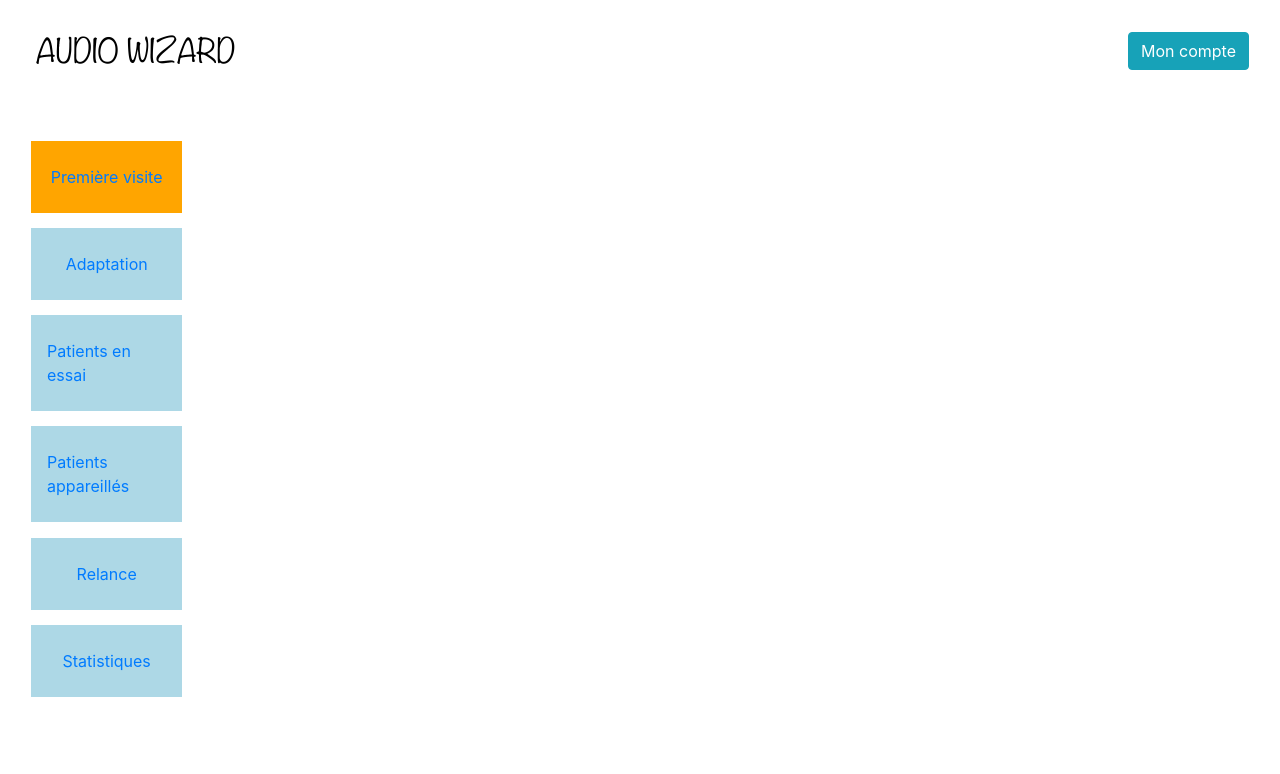
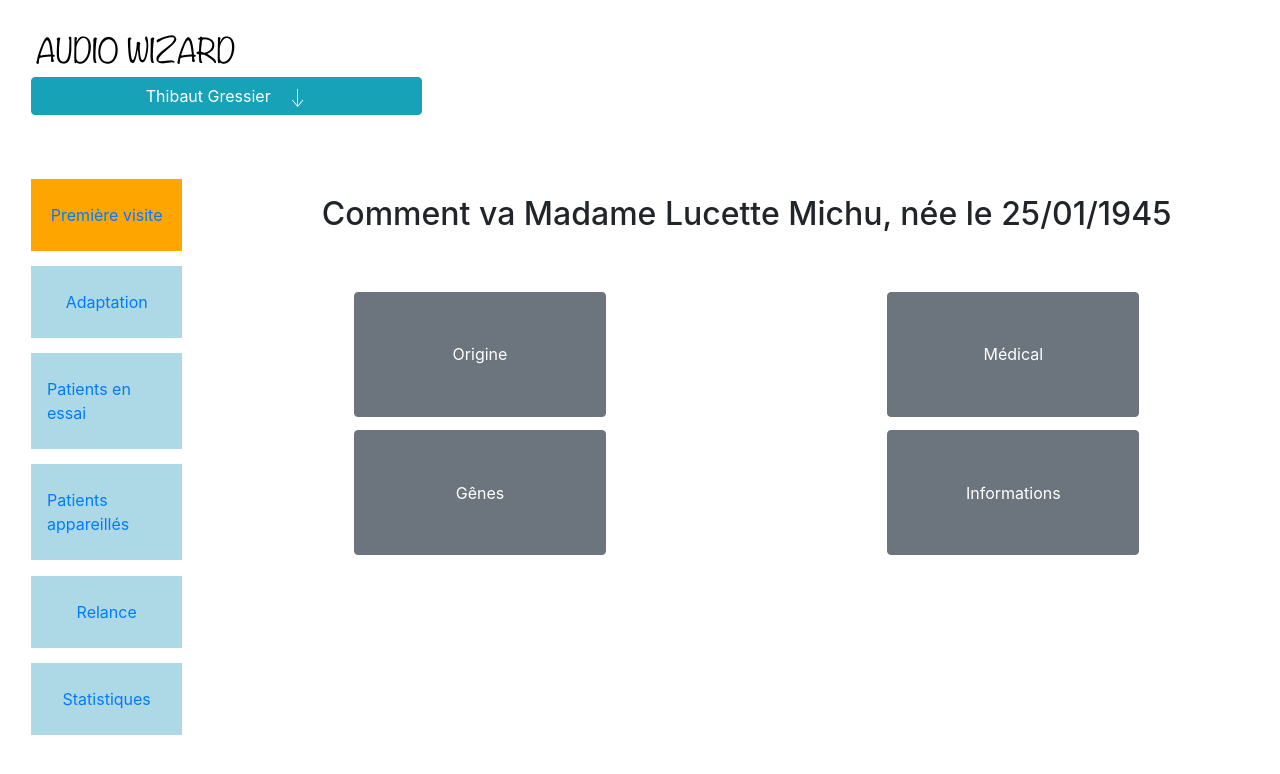
Before and after one commit to clotl/audiowizardtest, a React (Create React App) app: page / in a window 1280 px wide. Shown: the top 774 px of the page. Built offline with nearby package versions, Linux system fonts and the light colour scheme.

Commit message:
[OK] clean code and finish view

```diff
--- a/src/App.js
+++ b/src/App.js
@@ -1,10 +1,10 @@
 import React from "react";
-import Layout from "./Layout";
+import MainApp from "./Component/MainApp";
 
 function App() {
   return (
     <div>
-      <Layout />
+      <MainApp />
     </div>
   );
 }
--- a/src/Layout.jsx
+++ b/src/Component/Layout.jsx
@@ -1,11 +1,10 @@
 import React from "react";
 import TopNav from "./TopNav";
 import LeftNav from "./LeftNav";
-import MainApp from "./MainApp";
 
 import { Container, Row, Col } from "reactstrap";
 
-const Layout = ({ child }) => {
+const Layout = ({ children }) => {
   return (
     <Container fluid>
       <Row>
@@ -13,8 +12,7 @@ const Layout = ({ child }) => {
       </Row>
       <Row>
         <LeftNav />
-        {/* <MainApp /> */}
-        <Col className={"pt-4 pb-4"}> {child} </Col>
+        <Col className={"pt-4 pb-4"}> {children} </Col>
       </Row>
     </Container>
   );
--- a/src/LeftNav.jsx
+++ b/src/Component/LeftNav.jsx
@@ -16,7 +16,7 @@ const LeftNav = () => {
         <NavLink className={`${styles.itemMenuBlue} pt-4 pb-4 d-flex justify-content-center`} href="/trypatient/">
           Patients en essai
         </NavLink>
-        <NavLink className={`${styles.itemMenuBlue} pt-4 pb-4 d-flex justify-content-center`} href="/components/">
+        <NavLink className={`${styles.itemMenuBlue} pt-4 pb-4 d-flex justify-content-center`} href="/materialpatients/">
           Patients appareillés
         </NavLink>
         <NavLink className={`${styles.itemMenuBlue} pt-4 pb-4 d-flex justify-content-center`} href="/reminders/">
--- a/src/MainApp.jsx
+++ b/src/Component/MainApp.jsx
@@ -3,7 +3,7 @@ import React from "react";
 import { Row, Col } from "reactstrap";
 
 import Layout from "./Layout";
-import ButtonMainApp from "./Component/ButtonMainApp";
+import ButtonMainApp from "./ButtonMainApp";
 
 let MainApp = () => {
   return (
--- a/src/TopNav.jsx
+++ b/src/Component/TopNav.jsx
@@ -1,7 +1,9 @@
 import React from "react";
 import { Navbar, NavbarBrand, Nav, Col } from "reactstrap";
 import { Button } from "reactstrap";
-import Logo from "./assets/audiowizard.png";
+
+import Logo from "../assets/audiowizard.png";
+import arrow from "../assets/arrow.png";
 
 import styles from "./TopNav.module.css";
 
@@ -13,7 +15,10 @@ const TopNav = () => {
           <img className={styles.logo} src={Logo} alt="audio wizard" />
         </NavbarBrand>
         <Nav>
-          <Button color="info"> Mon compte </Button>
+          <Button color="info">
+            Thibaut Gressier
+            <img className={styles.arrow} src={arrow} alt="arrow" />
+          </Button>
         </Nav>
       </Navbar>
     </Col>
--- /dev/null
+++ b/src/Component/TopNav.module.css
@@ -0,0 +1,8 @@
+.logo {
+  width: 25%;
+}
+
+.arrow {
+  margin-left: 5%;
+  width: 5%;
+}
--- a/src/TopNav.module.css
+++ /dev/null
@@ -1,3 +0,0 @@
-.logo {
-  width: 25%;
-}
```
Also changed, not shown: src/Component/Layout.module.css (renamed from src/Layout.module.css), src/Component/LeftNav.module.css (renamed from src/LeftNav.module.css), src/assets/arrow.png (added).
